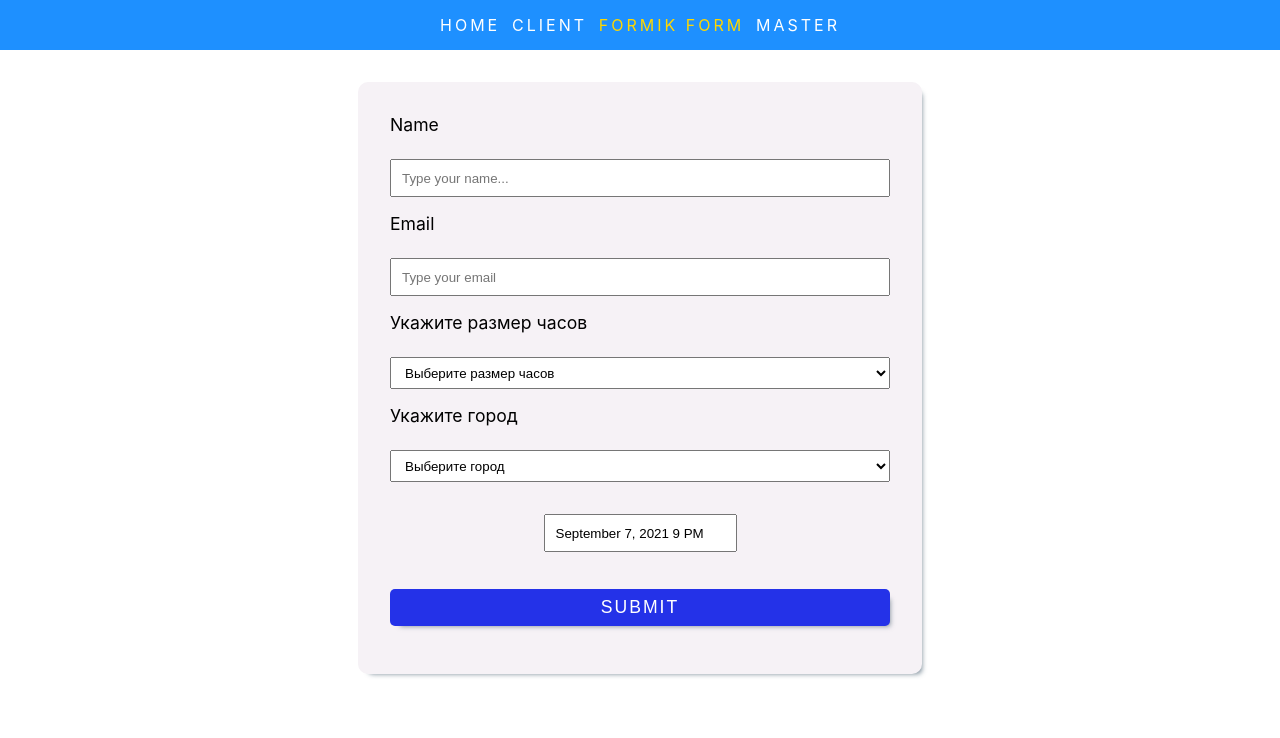
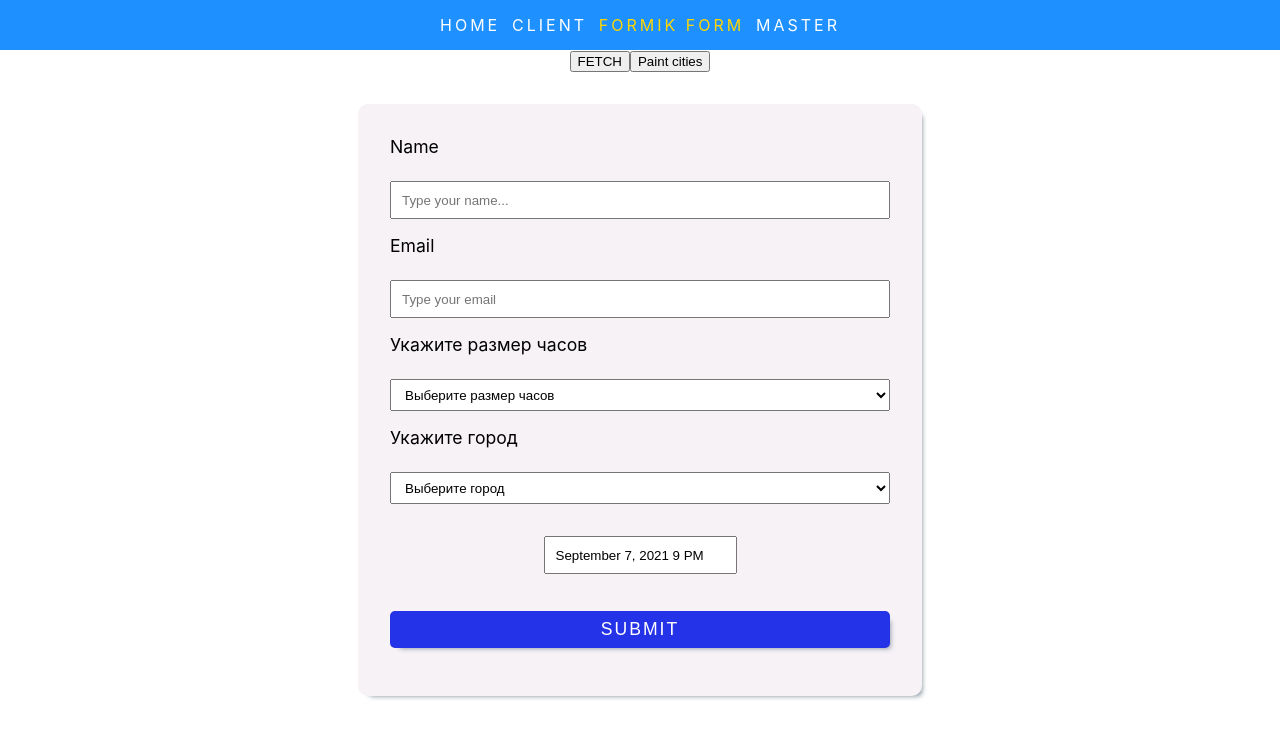
Before and after one commit to AlexSandr90/watch-repair-service, a React (Create React App) app: page /formik-form in a window 1280 px wide. Shown: the top 738 px of the page. Built offline with nearby package versions, Linux system fonts and the light colour scheme.

Commit message:
add fetch

```diff
--- a/src/components/app/App.jsx
+++ b/src/components/app/App.jsx
@@ -8,6 +8,8 @@ import Masters from "../masters";
 import {Switch, Route} from "react-router-dom";
 import Home from "../home";
 
+
+
 const App = (props) => {
     const dispatch = useDispatch();
     const masters = useSelector(state => state);
@@ -15,10 +17,27 @@ const App = (props) => {
     console.log('App masters ===>>> ', masters.form);
     const {form} = masters.form;
     console.log(form);
+    const [ cities, setCIties ] = useState([])
+
+
+    const fetchCity = () => {
+        let res = fetch('https://shrouded-sea-24591.herokuapp.com/api/city')
+            .then(responce => responce.json())
+            .then(data => {
+                console.log(data);
+                setCIties([...data]);
+            });
+
+        return res;
+    }
+
+
     return (
         <div className={classes.app}>
             <Header/>
             <main className={classes.main_wrap}>
+                <button onClick={fetchCity} >FETCH</button>
+                <button onClick={() => alert(cities)} >Paint cities</button>
                 <Switch>
                     <Route exact path='/' render={() => <Home/> }/>
                     <Route axect path='/masters' render={() => <Masters state={state}/>}/>
```
Also changed, not shown: src/components/formik-form/FormikForm.jsx (+6 -4 lines).
